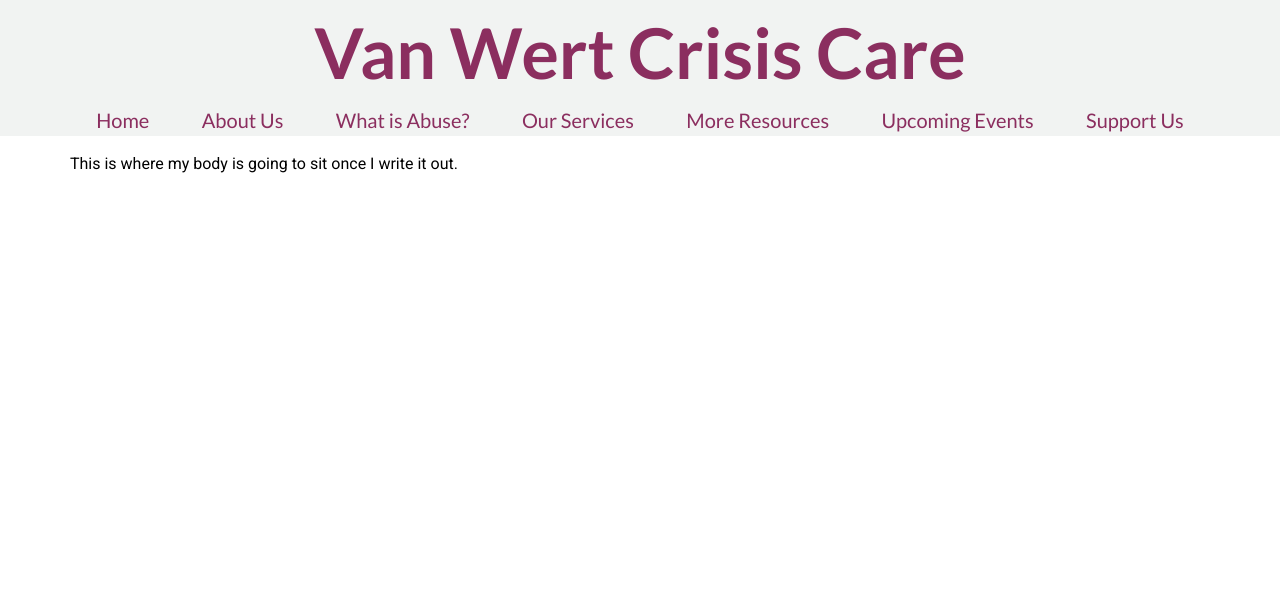
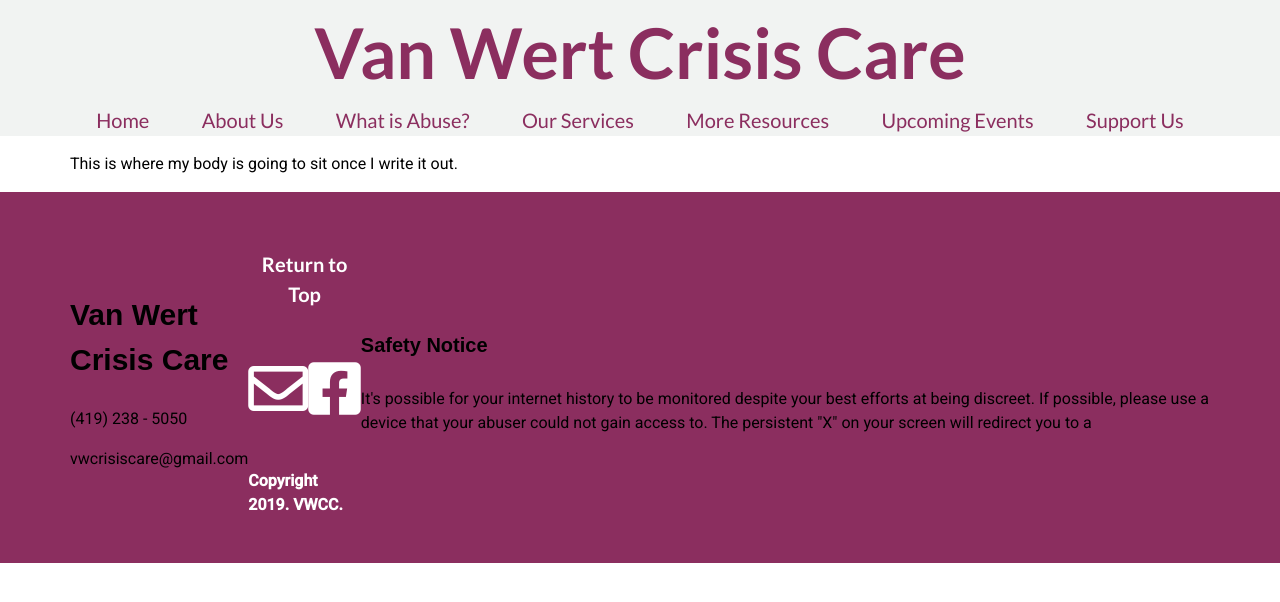
Before and after one commit to nhtaylor/vwcc, a plain HTML site: page index.html in a window 1280 px wide. Drawn offline with nearby package versions, Linux system fonts and the light colour scheme; a script that the page names is missing.

Commit message:
footer part 1, interrupted by security update

```diff
--- a/css/main.css
+++ b/css/main.css
@@ -1,3 +1,4 @@
+/* MAIN PAGE  */
 body {
 	font-family: 'Source Sans Pro', sans-serif;
 	font-size: 20px;
@@ -5,6 +6,9 @@ body {
 	cursor: default;
   max-width:
 }
+
+
+/* HEADER */
 
 .header-container {
   background-color: #f1f3f2;
@@ -50,3 +54,62 @@ p {
   font-family: 'Roboto', sans-serif;
   font-size: 16px;
 }
+
+
+/* FOOTER */
+
+footer {
+  background-color: #8B2E5F;
+}
+
+.footer-container {
+  display: flex;
+  justify-content: space-around;
+  align-items: center;
+  flex-direction: row;
+
+  padding-top: 30px;
+  padding-bottom: 30px;
+  margin: 0 auto;
+  max-width: 1140px;
+}
+
+#left-foot {
+
+}
+
+#center-foot {
+  display: flex;
+  justify-content: space-around;
+  align-items: center;
+  flex-direction: column;
+}
+
+#return {
+  text-align: center;
+  font-family: 'Lato', serif;
+  color: white;
+}
+
+.social-media {
+  display: flex;
+  justify-content: space-around;
+  margin: 50px 0 50px 0;
+}
+
+.copyright {
+  color: white;
+  font-weight: 600;
+}
+
+#email-button {
+  color: white;
+}
+
+#facebook-button {
+  color: white;
+}
+
+#left-foot {
+
+}
--- a/index.html
+++ b/index.html
@@ -6,6 +6,7 @@
     <link href="https://fonts.googleapis.com/css?family=Lato:400,700|Roboto:400,400i,500&display=swap" rel="stylesheet">
     <link href="css/normalize.css" type="text/css" rel="stylesheet">
     <link rel="stylesheet" href="css/main.css">
+    <link rel="stylesheet" href="https://use.fontawesome.com/releases/v5.8.2/css/all.css" integrity="sha384-oS3vJWv+0UjzBfQzYUhtDYW+Pj2yciDJxpsK1OYPAYjqT085Qq/1cq5FLXAZQ7Ay" crossorigin="anonymous">
     <!-- add font and icon links here -->
   </head>
 
@@ -34,8 +35,32 @@
       <p>This is where my body is going to sit once I write it out.</p>
     </div> <!-- body end -->
 
-    <footer class="footer-container">
+    <footer>
 
+      <div class="footer-container">
+
+        <div class="left-foot">
+          <h2>Van Wert Crisis Care</h2>
+          <p>(419) 238 - 5050</p>
+          <p> vwcrisiscare@gmail.com</p>
+        </div> <!-- left-foot end -->
+
+        <div class="center-foot">
+          <h4 id="return">Return to Top</h4>
+          <div class="social-media">
+            <a href="#" id="email-button"><i class="far fa-envelope fa-3x"></i></a>
+            <a href="#" id="facebook-button"><i class="fab fa-facebook-square fa-3x"></i>
+            </a>
+          </div>
+          <p class="copyright">Copyright 2019. VWCC.</p>
+
+        </div> <!--center-foot end -->
+
+        <div class="right-foot">
+          <h4>Safety Notice</h4>
+          <p>It's possible for your internet history to be monitored despite your best efforts at being discreet. If possible, please use a device that your abuser could not gain access to. The persistent "X" on your screen will redirect you to a </p>
+        </div> <!-- right-foot end-->
+      </div> <!-- footer-container end -->
     </footer>
 
     <script src="js/jquery.js"></script>
```
